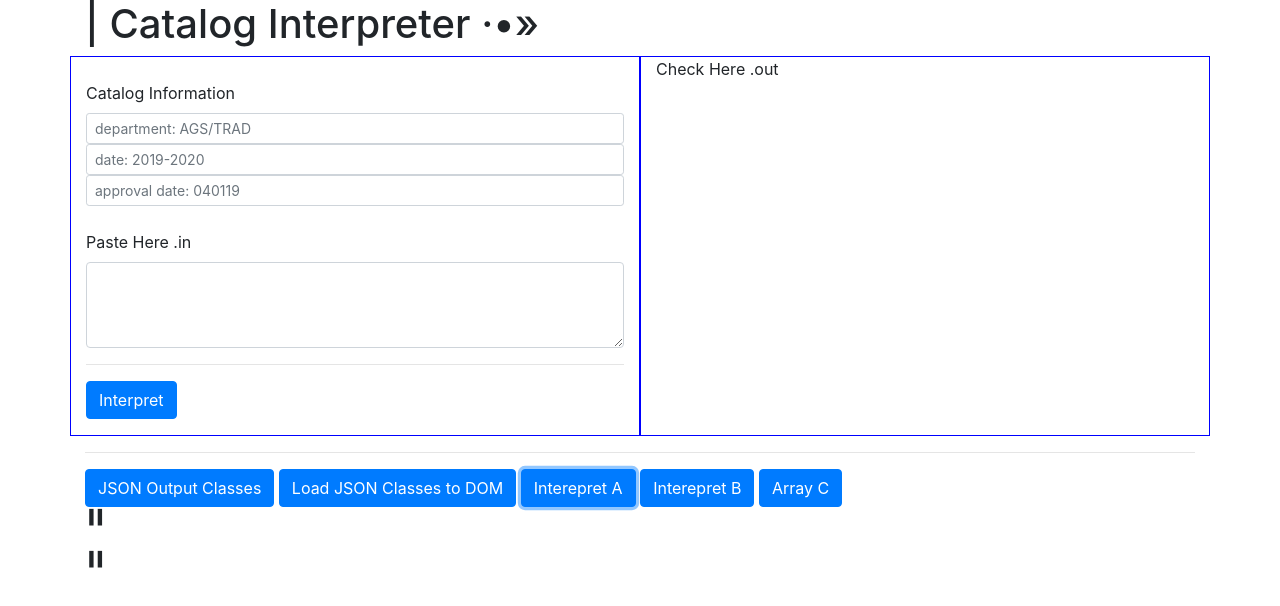
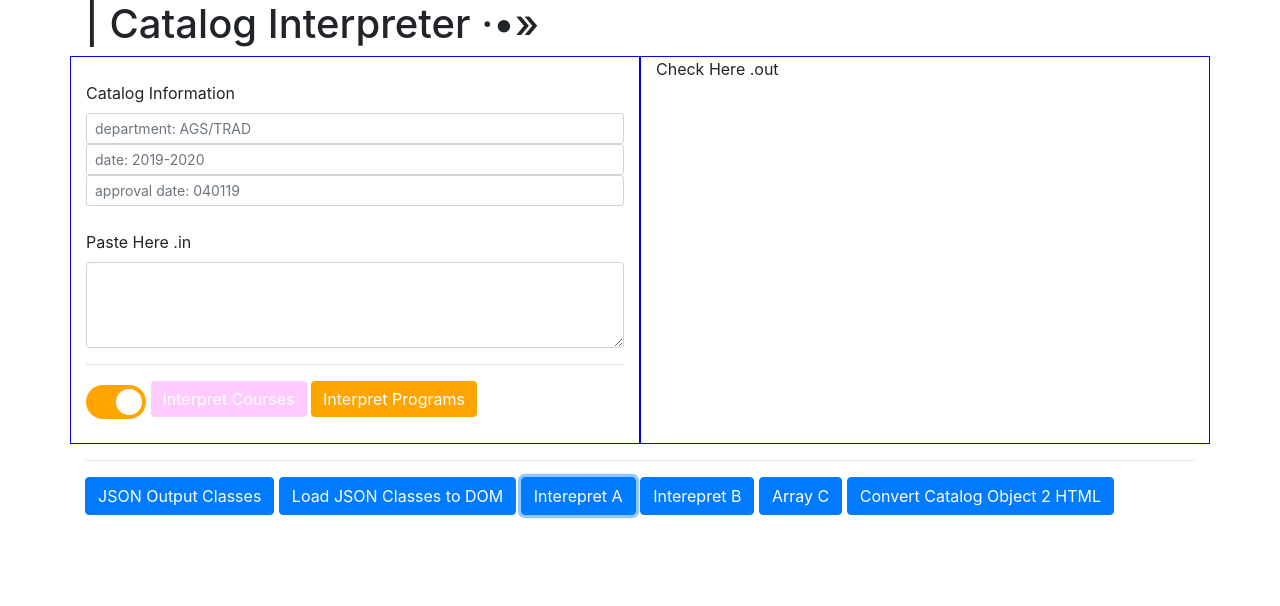
Before and after one commit to n8thanael/catalog_interpreter, a plain HTML site: page index.html in a window 1280 px wide. Both pictures are taken after a click on the button "Interepret A". Drawn offline with nearby package versions, Linux system fonts and the light colour scheme.

Commit message:
started adding a templating processes and changed output to be dependant on the toggle switch

```diff
--- a/css/styles.css
+++ b/css/styles.css
@@ -1,3 +1,83 @@
 .row > div {
 	border:1px solid blue;
 }
+
+/*
+ *    ▄▄▄▄▄▄▄▄▄▄▄▄▄▄▄▄▄
+ *    █ SWITCH STYLES █
+ *    ▀▀▀▀▀▀▀▀▀▀▀▀▀▀▀▀▀
+ */
+
+.switch {
+  position: relative;
+  display: inline-block;
+  width: 60px;
+  height: 34px;
+}
+
+.switch input {
+  opacity: 0;
+  width: 0;
+  height: 0;
+}
+
+.slider {
+  position: absolute;
+  cursor: pointer;
+  top: 0;
+  left: 0;
+  right: 0;
+  bottom: 0;
+  background-color: magenta;
+  -webkit-transition: .4s;
+  transition: .4s;
+}
+
+.slider:before {
+  position: absolute;
+  content: "";
+  height: 26px;
+  width: 26px;
+  left: 4px;
+  bottom: 4px;
+  background-color: white;
+  -webkit-transition: .4s;
+  transition: .4s;
+}
+
+input:checked + .slider {
+  background-color: orange;
+}
+
+input:focus + .slider {
+  box-shadow: 0 0 1px orange;
+}
+
+input:checked + .slider:before {
+  -webkit-transform: translateX(26px);
+  -ms-transform: translateX(26px);
+  transform: translateX(26px);
+}
+
+/* Rounded sliders */
+.slider.round {
+  border-radius: 34px;
+}
+
+.slider.round:before {
+  border-radius: 50%;
+}
+
+#interpret_courses {
+	background-color: magenta;
+	border:none;
+}
+#interpret_programs {
+	background-color: orange;
+	border:none;
+}
+
+.disabled {
+   pointer-events: none;
+   opacity:0.2 !important;
+}
--- a/index.html
+++ b/index.html
@@ -27,7 +27,12 @@
 			    <label>Paste Here <span>.in</span></label>
 			    <textarea class="form-control" id="paste" rows="3"></textarea>
 			    <hr>
-			    <button class="btn btn-primary" id="interpret" onclick="interpretPaste()">Interpret</button>
+			    <label class="switch">
+				  <input type="checkbox" checked name="togglebox">
+				  <span class="slider round"></span>
+				</label>
+			    <button class="btn btn-primary disabled" id="interpret_courses" onclick="InterpretCourses()">Interpret Courses</button>
+			    <button class="btn btn-primary" id="interpret_programs" onclick="interpretPrograms()">Interpret Programs</button>
 			  </div>
 	    	</div>
 	    	<div class="col out">
@@ -41,8 +46,11 @@
 	    <button class="btn btn-primary" onclick="interpretPaste_a()">Interepret A</button>
 	    <button class="btn btn-primary" onclick="interpretPaste_b()">Interepret B</button>
 	    <button class="btn btn-primary" onclick="interpretArray_c()">Array C</button>
+	    <button class="btn btn-primary" onclick="convertCatalogObj2HTML()">Convert Catalog Object 2 HTML </button>
 	    <pre id="dump">
 	    </pre>
 	</div>
+ 	<script src="js/interface.js"></script>
+ 	<script src="js/templates.js"></script>
 </body>
 </html>
--- /dev/null
+++ b/js/interface.js
@@ -0,0 +1,13 @@
+var checkbox = document.querySelector("input[name=togglebox]");
+var courseButton = document.querySelector("#interpret_courses");
+var programButton = document.querySelector("#interpret_programs");
+
+checkbox.addEventListener( 'change', function() {
+    if(this.checked) {
+    	courseButton.classList.add("disabled");
+    	programButton.classList.remove("disabled");
+    } else {
+    	courseButton.classList.remove("disabled");
+    	programButton.classList.add("disabled");
+    }
+});
--- a/js/scripts.js
+++ b/js/scripts.js
@@ -29,6 +29,11 @@ if (typeof courseCatalog != "undefined") {
    alert("GOT THERE");
 }*/
 
+function InterpretCourses(){
+	var objDump = interpretArray_c(interpretPaste_b(interpretPaste_a()));
+	document.getElementById("dump").innerHTML = JSON.stringify(objDump, null, 2)
+}
+
 function output(){
 	document.getElementById("dump").innerHTML = JSON.stringify(courseCatalog, null, 2);
 }
@@ -57,21 +62,23 @@ function interpretPaste_a(){
 	 *	var regex_a = /^[ ]{0,3}([A-Z]{2,4}[0-9]{3,4}-[A-Z]{1,3}|[A-Z]{2,4}[0-9]{3,4}|[A-Z]{2} \| [A-Z ]{2,20}[\r\n])/gm;
 	 */
 	var result = string.replace(regex_a,'▐▐$1')
-    document.getElementById("dump").innerHTML = result;
+    // document.getElementById("dump").innerHTML = result;
+    return result;
 }
 
 /*
  *  Starts the document.result.raw array
  *	.split('▐▐') looks breaks up the content into an array by using the double bars [ALT+222] as separators
  */
-function interpretPaste_b(){
+function interpretPaste_b(paste){
 	document.catalogObj = {};
 	var array = [];
-	var string = document.getElementById("paste").value;
+	//var string = document.getElementById("paste").value;
+	string = paste;
 	var array = string.split('▐▐');
 	document.catalogObj.rawArray = array;
-    document.getElementById("dump").innerHTML = array;
-    // console.log(array);
+    //document.getElementById("dump").innerHTML = array;
+    return array;
 }
 
 /*
@@ -86,6 +93,8 @@ function interpretPaste_b(){
  */
 function interpretArray_c(){
 	document.catalogObj.courses = [];
+	document.catalogObj.courseRef = [];
+	var referenceLoader = 0;
 	var regex_c = /^[ ]{0,3}([A-Z]{2,4}[0-9]{3,4}[A-Z]{0,1}-[A-Z]{1,3}|[A-Z]{2,4}[0-9]{3,4}[A-Z]{0,1})([a-zA-Z\d *’'`.,&:\-\–\/() ]*)([\s])/;
 	for(var i = 0; i < document.catalogObj.rawArray.length; i++){
 		var thisCourse = {};
@@ -118,8 +127,15 @@ function interpretArray_c(){
 			classname = '_error_' + i;
 			thisCourse['error_' + i] = value;
 		}
+		if(className.length > 3){
+			let refobj = {"class":className};
+			refobj.ref = i;
+			document.catalogObj.courseRef[referenceLoader] = refobj;
+			referenceLoader++;
+		}
 		document.catalogObj.courses.push(thisCourse);
 	}
+	return document.catalogObj.courses;
 }
 
 
--- /dev/null
+++ b/js/templates.js
@@ -0,0 +1,10 @@
+function convertCatalogObj2HTML(){
+	console.log('conversion fired');
+	var outputAll = '';
+	for(i=0; i < document.catalogObj.courseRef.length; i++){
+		var courseId = document.catalogObj.courseRef[i].class;
+		var courseObjRef = document.catalogObj.courseRef[i].ref;
+		var course = document.catalogObj.courses[courseObjRef][courseId];
+		console.log(course.id);
+	}
+}
```
Also changed, not shown: js/template.js (added, +9 -0 lines).
